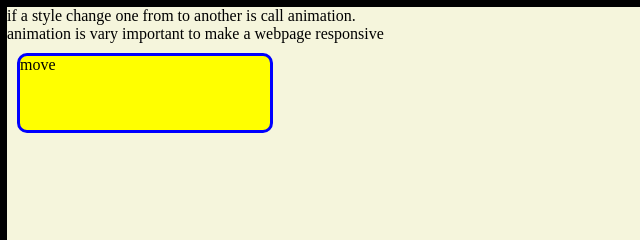
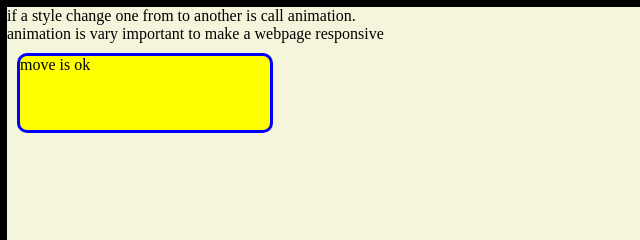
Before and after one commit to bikashgiri2002/Web_Development, a plain HTML site: page Animation in css/index.html in a window 1280 px wide. Shown: the top 240 px of the page, 0-640 px from the left. Drawn offline with Linux system fonts and the light colour scheme.

Commit message:
30052024

```diff
--- a/Animation in css/index.html
+++ b/Animation in css/index.html
@@ -12,7 +12,7 @@
             if a style change one from to another is call animation. <br>animation is vary important to make a webpage responsive
         </p>
         <div class="box">
-            move
+            move is ok
         </div>
     </div>
 </body>
```
